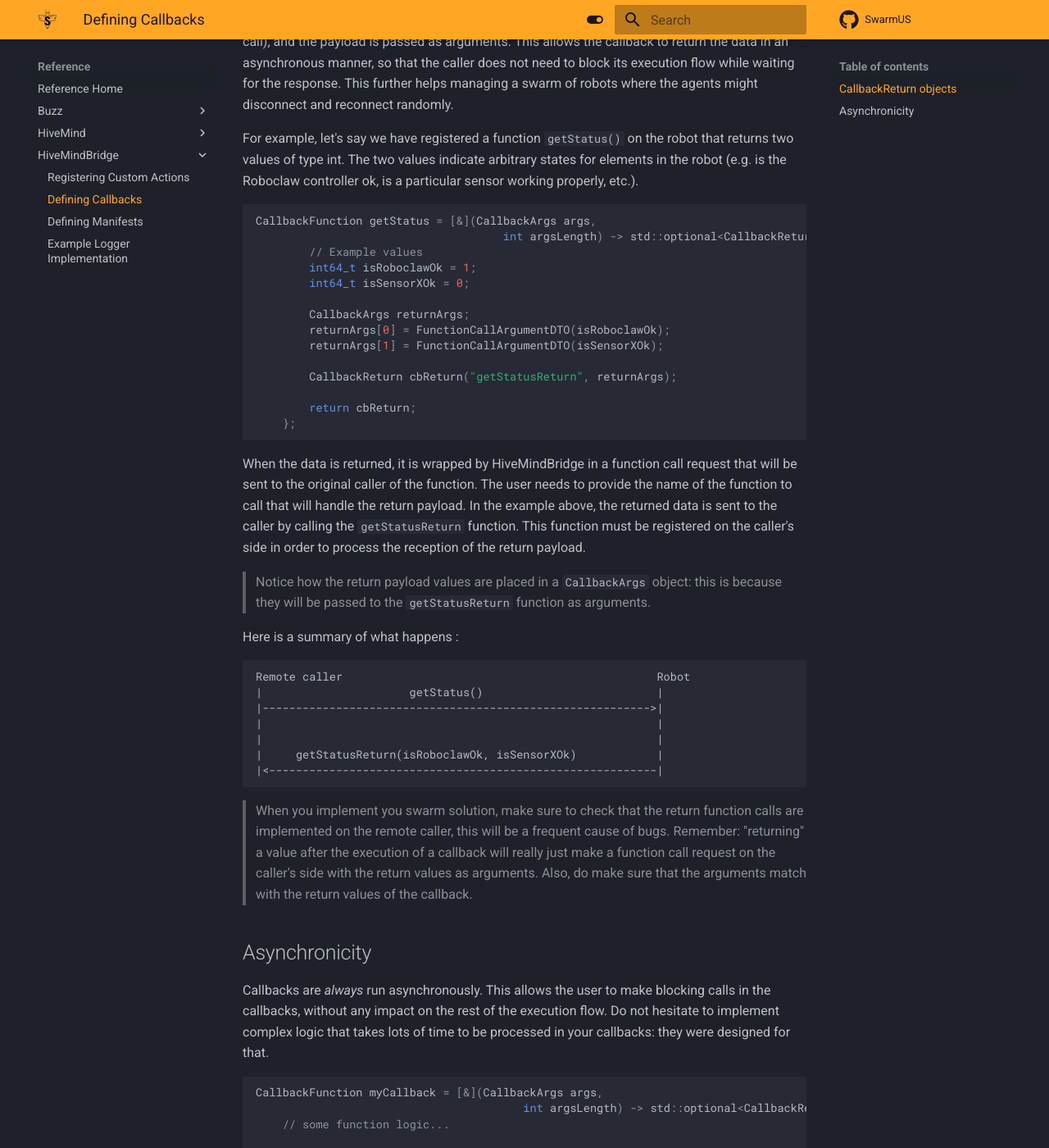
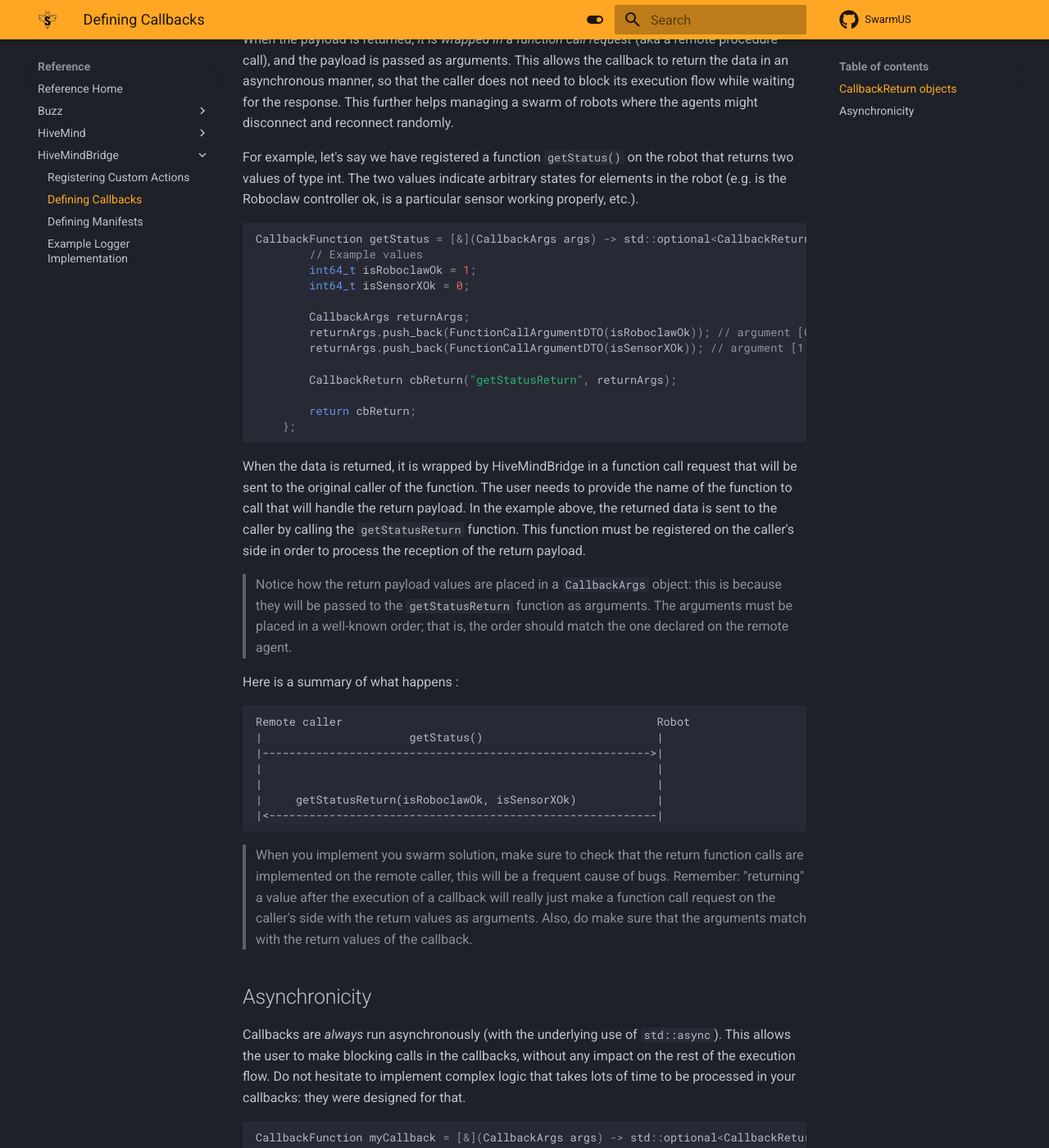
Before and after one commit to SwarmUS/SwarmUS-doc, an MkDocs documentation site: the page built from docs/sections/reference/HiveMindBridge/defining-callbacks.md, in a window 1280 px wide and 1400 px high, scrolled down 816 px. Shown: the whole window at 82% size. Built offline with MkDocs 1.6.1 and Material for MkDocs 9.7.7, drawn with Linux system fonts in a browser that asks for light colours; some of the changed text lies outside the part shown.

Commit message:
swarinfo-578 Adjust doc for breaking change in number of arguments (#8)
* adjust doc

* remove arg length

* remove argslength

````diff
--- a/docs/sections/reference/HiveMindBridge/defining-callbacks.md
+++ b/docs/sections/reference/HiveMindBridge/defining-callbacks.md
@@ -3,15 +3,16 @@
 Defining a callback should always be done by using the provided typedefs. The signature of the callback is the following:
 
 ```cpp
-CallbackFunction myCallback = [&](CallbackArgs args,
-                                        int argsLength) -> std::optional<CallbackReturn> {
+CallbackFunction myCallback = [&](CallbackArgs args) -> std::optional<CallbackReturn> {
 
 }
 ```
 
-Notice how the function takes an argument of type `CallbackArgs`. This typedef is an array of arguments with a maximum size of 8. The arguments are wrapped in `FunctionCallArgumentDTO` objects, which can hold either `int`s or `float`s (this is implemented using `std::variant`).
+Notice how the function takes an argument of type `CallbackArgs`. This typedef is a vector of arguments. The arguments are wrapped in `FunctionCallArgumentDTO` objects, which can hold either `int`s or `float`s (this is implemented using `std::variant`).
 
-The `argsLength` indicate the number of arguments that were provided by the caller, and should be used for checks.
+The number of arguments is limited to 8.
+
+> The maximum number of arguments in a function call is set upon compilation of the [propolis-pheromones library](https://github.com/SwarmUS/Propolis/blob/master/src/pheromones/DefaultPheromonesOptions.cmake).
 
 The return value of the callbacks is always a type `std::optional<CallbackReturn>`. Why optional? Because some functions do not need to return any payload to the caller. In those cases, the user will simply `return {}` at the end of the function's body.
 
@@ -24,15 +25,14 @@
 For example, let's say we have registered a function `getStatus()` on the robot that returns two values of type int. The two values indicate arbitrary states for elements in the robot (e.g. is the Roboclaw controller ok, is a particular sensor working properly, etc.).
 
 ```cpp
-CallbackFunction getStatus = [&](CallbackArgs args,
-                                     int argsLength) -> std::optional<CallbackReturn> {
+CallbackFunction getStatus = [&](CallbackArgs args) -> std::optional<CallbackReturn> {
         // Example values
         int64_t isRoboclawOk = 1;
         int64_t isSensorXOk = 0;
 
         CallbackArgs returnArgs;
-        returnArgs[0] = FunctionCallArgumentDTO(isRoboclawOk);
-        returnArgs[1] = FunctionCallArgumentDTO(isSensorXOk);
+        returnArgs.push_back(FunctionCallArgumentDTO(isRoboclawOk)); // argument [0]
+        returnArgs.push_back(FunctionCallArgumentDTO(isSensorXOk)); // argument [1]
 
         CallbackReturn cbReturn("getStatusReturn", returnArgs);
 
@@ -42,7 +42,7 @@
 
 When the data is returned, it is wrapped by HiveMindBridge in a function call request that will be sent to the original caller of the function. The user needs to provide the name of the function to call that will handle the return payload. In the example above, the returned data is sent to the caller by calling the `getStatusReturn` function. This function must be registered on the caller's side in order to process the reception of the return payload.
 
-> Notice how the return payload values are placed in a `CallbackArgs` object: this is because they will be passed to the `getStatusReturn` function as arguments.
+> Notice how the return payload values are placed in a `CallbackArgs` object: this is because they will be passed to the `getStatusReturn` function as arguments. The arguments must be placed in a well-known order; that is, the order should match the one declared on the remote agent.
 
 Here is a summary of what happens :
 
@@ -61,11 +61,10 @@
 
 ## Asynchronicity
 
-Callbacks are _always_ run asynchronously. This allows the user to make blocking calls in the callbacks, without any impact on the rest of the execution flow. Do not hesitate to implement complex logic that takes lots of time to be processed in your callbacks: they were designed for that.
+Callbacks are _always_ run asynchronously (with the underlying use of `std::async`). This allows the user to make blocking calls in the callbacks, without any impact on the rest of the execution flow. Do not hesitate to implement complex logic that takes lots of time to be processed in your callbacks: they were designed for that.
 
 ```cpp
-CallbackFunction myCallback = [&](CallbackArgs args,
-                                        int argsLength) -> std::optional<CallbackReturn> {
+CallbackFunction myCallback = [&](CallbackArgs args) -> std::optional<CallbackReturn> {
     // some function logic...
 
     std::this_thread::sleep_for(std::chrono::milliseconds(2000)); // This is perfectly fine, even in a callback!
````
Also changed, not shown: docs/sections/user-guide/basic-examples/buzz-control-robot.md (+7 -11 lines).
